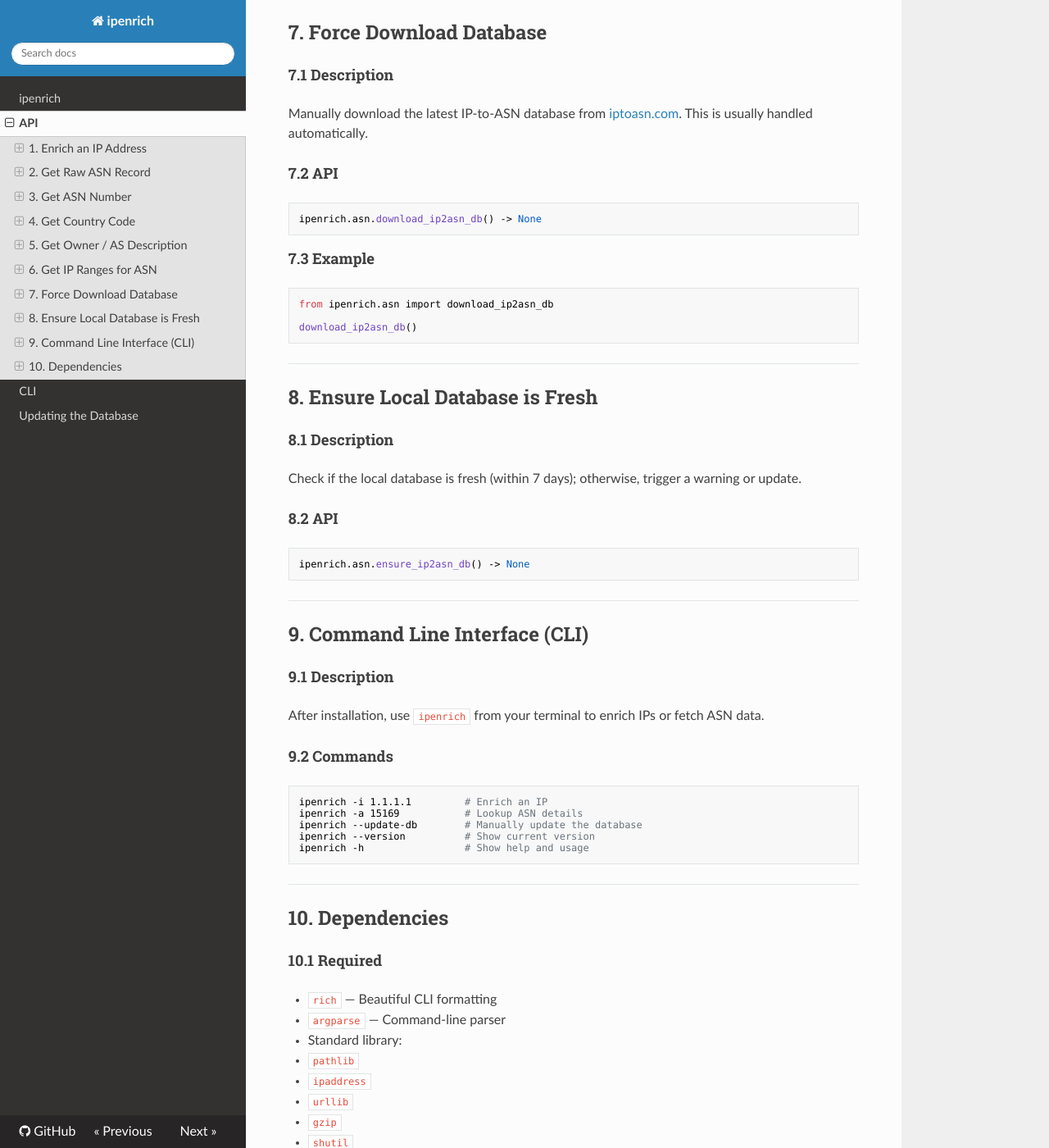
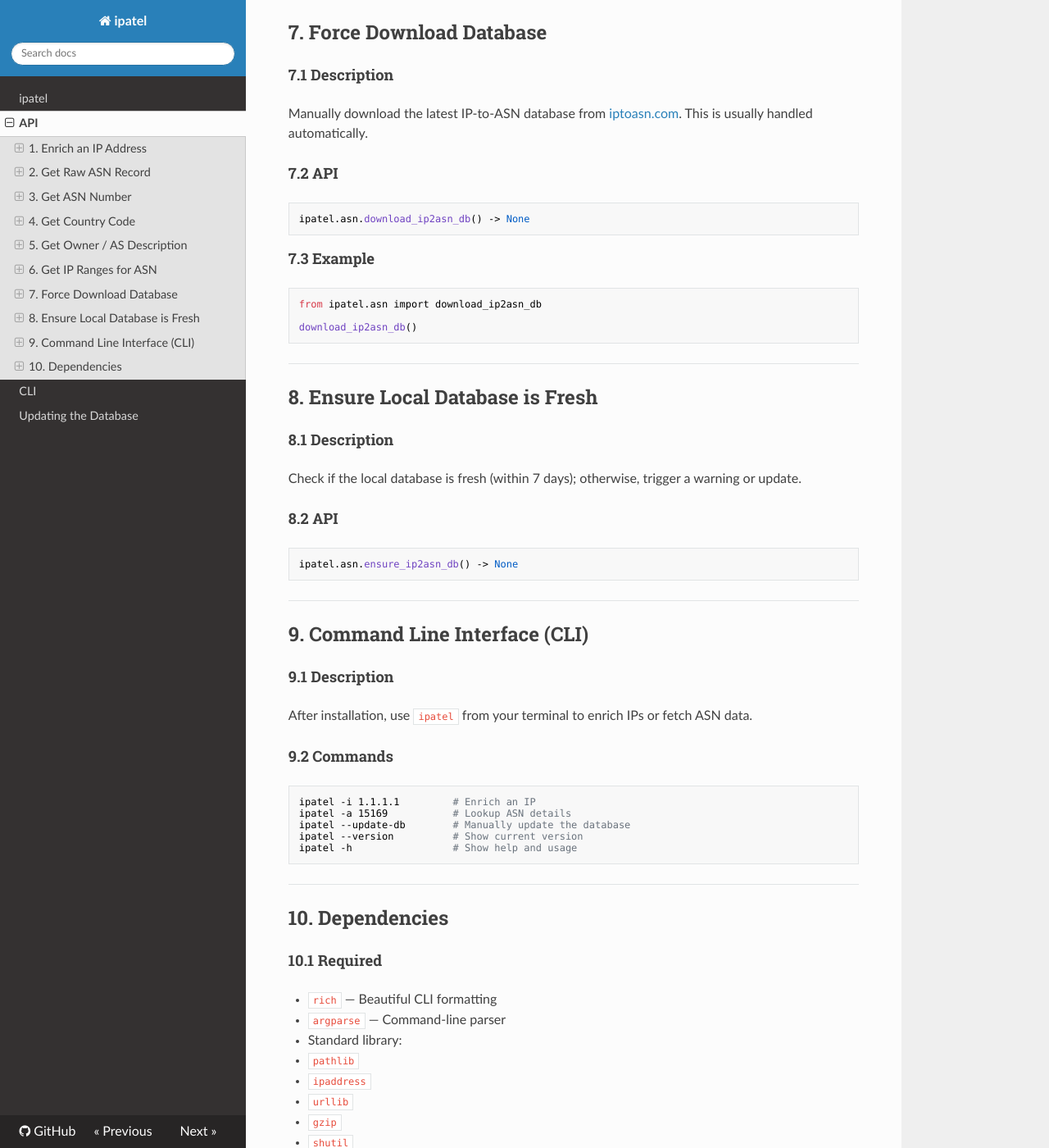
Before and after one commit to Chethanpatel/ipatel, an MkDocs documentation site: the page built from docs/api.md, in a window 1280 px wide and 1400 px high, scrolled down 3717 px. Shown: the whole window at 82% size. Built offline with MkDocs 1.6.1, drawn with Linux system fonts in a browser that asks for light colours; nearby versions of some CDN libraries; some of the changed text lies outside the part shown.

Commit message:
change the repo name to ipatel as ipenrich lib is similar

````diff
--- a/docs/api.md
+++ b/docs/api.md
@@ -1,6 +1,6 @@
 # API
 
-`ipenrich` is a lightweight Python library and CLI tool to enrich IP addresses and ASNs with:
+`ipatel` is a lightweight Python library and CLI tool to enrich IP addresses and ASNs with:
 
 * ASN (Autonomous System Number)
 * Owner / AS Description
@@ -21,13 +21,13 @@ Enrich a public IP address with detailed metadata including ASN, country, owner,
 #### 1.2 API
 
 ```python
-ipenrich.enrich.enrich_ip(ip: str) -> dict
+ipatel.enrich.enrich_ip(ip: str) -> dict
 ```
 
 #### 1.3 Example
 
 ```python
-from ipenrich.enrich import enrich_ip
+from ipatel.enrich import enrich_ip
 
 result = enrich_ip("8.8.8.8")
 print(result)
@@ -56,13 +56,13 @@ Fetch the raw record for an IP from the IP-to-ASN database.
 #### 2.2 API
 
 ```python
-ipenrich.asn.get_record(ip: str) -> dict
+ipatel.asn.get_record(ip: str) -> dict
 ```
 
 #### 2.3 Example
 
 ```python
-from ipenrich.asn import get_record
+from ipatel.asn import get_record
 
 record = get_record("8.8.8.8")
 print(record)
@@ -89,13 +89,13 @@ Return the ASN number for a given IP address.
 #### 3.2 API
 
 ```python
-ipenrich.asn.get_asn(ip: str) -> int | None
+ipatel.asn.get_asn(ip: str) -> int | None
 ```
 
 #### 3.3 Example
 
 ```python
-from ipenrich.asn import get_asn
+from ipatel.asn import get_asn
 
 get_asn("8.8.8.8")  # ➜ 15169
 ```
@@ -111,13 +111,13 @@ Returns the 2-letter ISO country code for a given IP address.
 #### 4.2 API
 
 ```python
-ipenrich.asn.get_country_code(ip: str) -> str | None
+ipatel.asn.get_country_code(ip: str) -> str | None
 ```
 
 #### 4.3 Example
 
 ```python
-from ipenrich.asn import get_country_code
+from ipatel.asn import get_country_code
 
 get_country_code("8.8.8.8")  # ➜ 'US'
 ```
@@ -133,13 +133,13 @@ Return the organization or description (owner) of the ASN associated with an IP.
 #### 5.2 API
 
 ```python
-ipenrich.asn.get_owner(ip: str) -> str
+ipatel.asn.get_owner(ip: str) -> str
 ```
 
 #### 5.3 Example
 
 ```python
-from ipenrich.asn import get_owner
+from ipatel.asn import get_owner
 
 get_owner("8.8.8.8")  # ➜ 'GOOGLE'
 ```
@@ -160,13 +160,13 @@ Given an ASN, return:
 #### 6.2 API
 
 ```python
-ipenrich.asn.get_ip_ranges_for_asn(asn: int) -> dict
+ipatel.asn.get_ip_ranges_for_asn(asn: int) -> dict
 ```
 
 #### 6.3 Example
 
 ```python
-from ipenrich.asn import get_ip_ranges_for_asn
+from ipatel.asn import get_ip_ranges_for_asn
 
 info = get_ip_ranges_for_asn(15169)
 print(info)
@@ -199,13 +199,13 @@ This is usually handled automatically.
 #### 7.2 API
 
 ```python
-ipenrich.asn.download_ip2asn_db() -> None
+ipatel.asn.download_ip2asn_db() -> None
 ```
 
 #### 7.3 Example
 
 ```python
-from ipenrich.asn import download_ip2asn_db
+from ipatel.asn import download_ip2asn_db
 
 download_ip2asn_db()
 ```
@@ -221,7 +221,7 @@ Check if the local database is fresh (within 7 days); otherwise, trigger a warni
 #### 8.2 API
 
 ```python
-ipenrich.asn.ensure_ip2asn_db() -> None
+ipatel.asn.ensure_ip2asn_db() -> None
 ```
 
 ---
@@ -230,16 +230,16 @@ ipenrich.asn.ensure_ip2asn_db() -> None
 
 #### 9.1 Description
 
-After installation, use `ipenrich` from your terminal to enrich IPs or fetch ASN data.
+After installation, use `ipatel` from your terminal to enrich IPs or fetch ASN data.
 
 #### 9.2 Commands
 
 ```bash
-ipenrich -i 1.1.1.1         # Enrich an IP
-ipenrich -a 15169           # Lookup ASN details
-ipenrich --update-db        # Manually update the database
-ipenrich --version          # Show current version
-ipenrich -h                 # Show help and usage
+ipatel -i 1.1.1.1         # Enrich an IP
+ipatel -a 15169           # Lookup ASN details
+ipatel --update-db        # Manually update the database
+ipatel --version          # Show current version
+ipatel -h                 # Show help and usage
 ```
 
 ---
--- a/ipatel/__init__.py
+++ b/ipatel/__init__.py
@@ -1,5 +1,5 @@
 try:
     from importlib.metadata import version
-    __version__ = version("ipenrich")
+    __version__ = version("ipatel")
 except Exception:
     __version__ = "0.0.0"
--- a/mkdocs.yml
+++ b/mkdocs.yml
@@ -1,6 +1,6 @@
-site_name: ipenrich
-repo_url: https://github.com/Chethanpatel/ipenrich
-site_url: https://Chethanpatel.github.io/ipenrich/
+site_name: ipatel
+repo_url: https://github.com/Chethanpatel/ipatel
+site_url: https://Chethanpatel.github.io/ipatel/
 theme:
   name: readthedocs
   user_color_mode_toggle: true
````
Also changed, not shown: docs/cli.md (+11 -11 lines), docs/index.md (+1 -1 lines), docs/update.md (+8 -8 lines), 4 other files.
